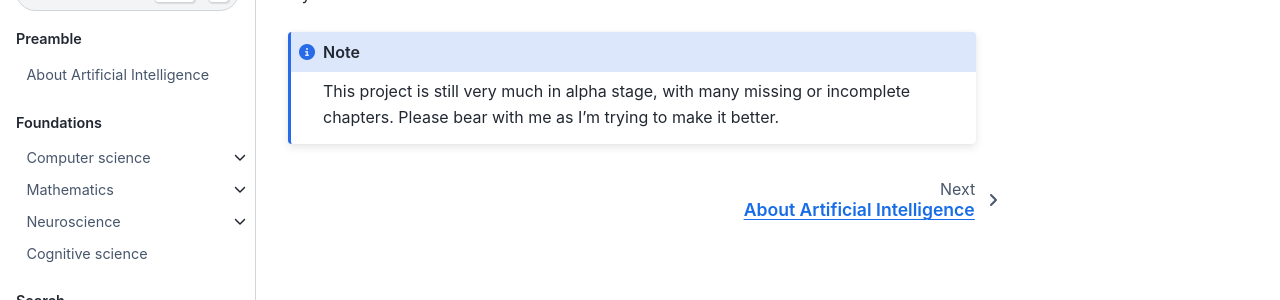
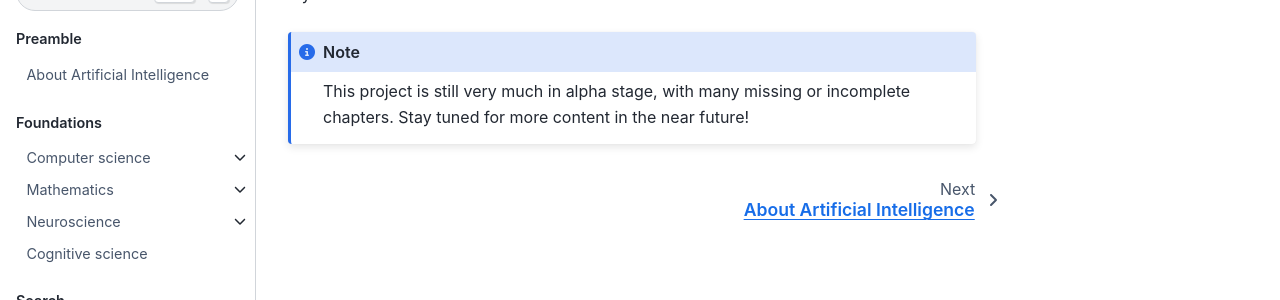
Before and after one commit to bpesquet/ainotes, a Jupyter Book: the page built from docs/index.md, in a window 1280 px wide. Shown: the part 233-533 px from the top of the page. Built offline with Jupyter Book 1.0.4 settings and Sphinx 7.4.7 and the Sphinx Book theme 1.1.4, drawn with Linux system fonts in a browser that asks for light colours; pages that are not in the unit, such as notebooks, are missing from menus.

Commit message:
Minor rephrasings

````diff
--- a/docs/index.md
+++ b/docs/index.md
@@ -3,5 +3,5 @@
 Welcome to my online collection of notes related to AI. They were created for [teaching](https://www.bpesquet.fr/teaching/), [research](https://www.bpesquet.fr/research/), or personal interest. I have tried to write them in such a way that they should be accessible to anyone wanting to learn the subject, regardless of whether you are one of my students or not.
 
 ```{note}
-This project is still very much in alpha stage, with many missing or incomplete chapters. Please bear with me as I'm trying to make it better.
+This project is still very much in alpha stage, with many missing or incomplete chapters. Stay tuned for more content in the near future!
 ```
````
Also changed, not shown: README.md (+1 -1 lines).
